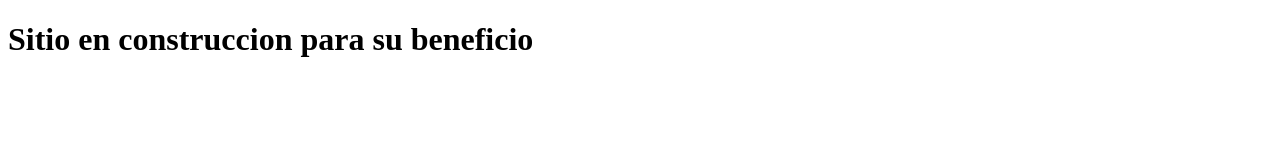
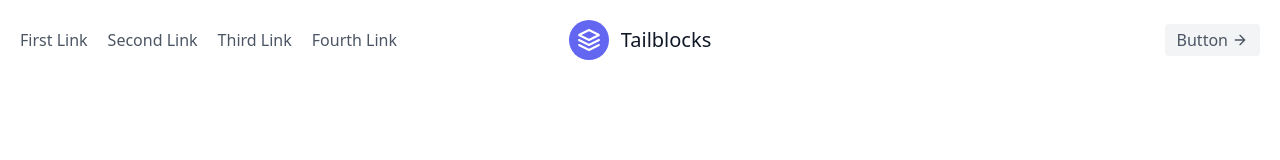
Before and after one commit to Vagomancer/gitReal, a plain HTML site: page index.html in a window 1280 px wide. Drawn offline with nearby package versions, Linux system fonts and the light colour scheme.

Commit message:
Inclusion del talwind v3.2.1

```diff
--- a/index.html
+++ b/index.html
@@ -4,9 +4,32 @@
     <meta charset="UTF-8">
     <meta http-equiv="X-UA-Compatible" content="IE=edge">
     <meta name="viewport" content="width=device-width, initial-scale=1.0">
+    <script src="https://cdn.tailwindcss.com"></script>
     <title>Sistemas de compras</title>
 </head>
 <body>
-    <h1>Sitio en construccion para su beneficio</h1>
+    <header class="text-gray-600 body-font">
+        <div class="container mx-auto flex flex-wrap p-5 flex-col md:flex-row items-center">
+          <nav class="flex lg:w-2/5 flex-wrap items-center text-base md:ml-auto">
+            <a class="mr-5 hover:text-gray-900">First Link</a>
+            <a class="mr-5 hover:text-gray-900">Second Link</a>
+            <a class="mr-5 hover:text-gray-900">Third Link</a>
+            <a class="hover:text-gray-900">Fourth Link</a>
+          </nav>
+          <a class="flex order-first lg:order-none lg:w-1/5 title-font font-medium items-center text-gray-900 lg:items-center lg:justify-center mb-4 md:mb-0">
+            <svg xmlns="http://www.w3.org/2000/svg" fill="none" stroke="currentColor" stroke-linecap="round" stroke-linejoin="round" stroke-width="2" class="w-10 h-10 text-white p-2 bg-indigo-500 rounded-full" viewBox="0 0 24 24">
+              <path d="M12 2L2 7l10 5 10-5-10-5zM2 17l10 5 10-5M2 12l10 5 10-5"></path>
+            </svg>
+            <span class="ml-3 text-xl">Tailblocks</span>
+          </a>
+          <div class="lg:w-2/5 inline-flex lg:justify-end ml-5 lg:ml-0">
+            <button class="inline-flex items-center bg-gray-100 border-0 py-1 px-3 focus:outline-none hover:bg-gray-200 rounded text-base mt-4 md:mt-0">Button
+              <svg fill="none" stroke="currentColor" stroke-linecap="round" stroke-linejoin="round" stroke-width="2" class="w-4 h-4 ml-1" viewBox="0 0 24 24">
+                <path d="M5 12h14M12 5l7 7-7 7"></path>
+              </svg>
+            </button>
+          </div>
+        </div>
+      </header>
 </body>
 </html>
```
